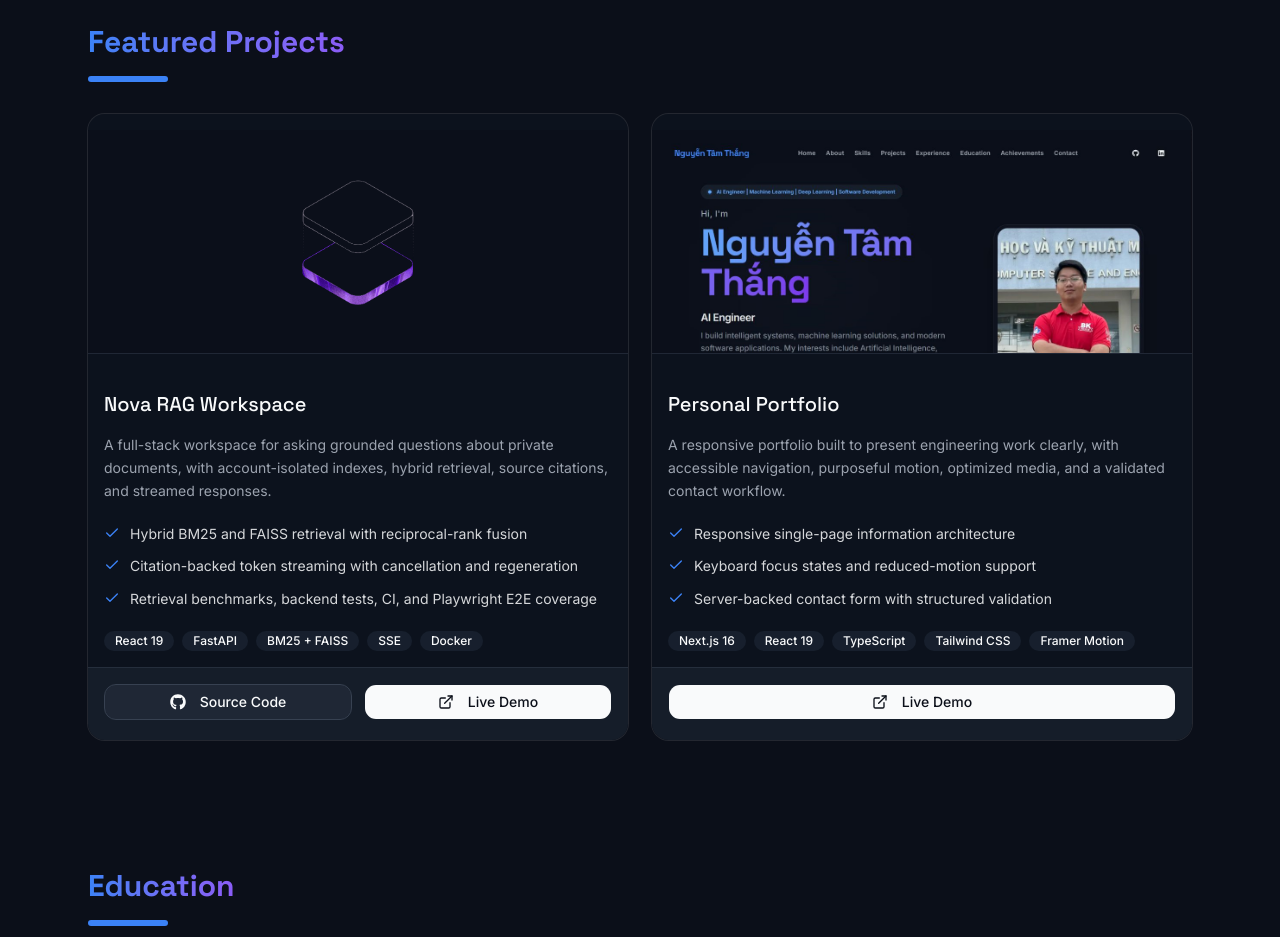
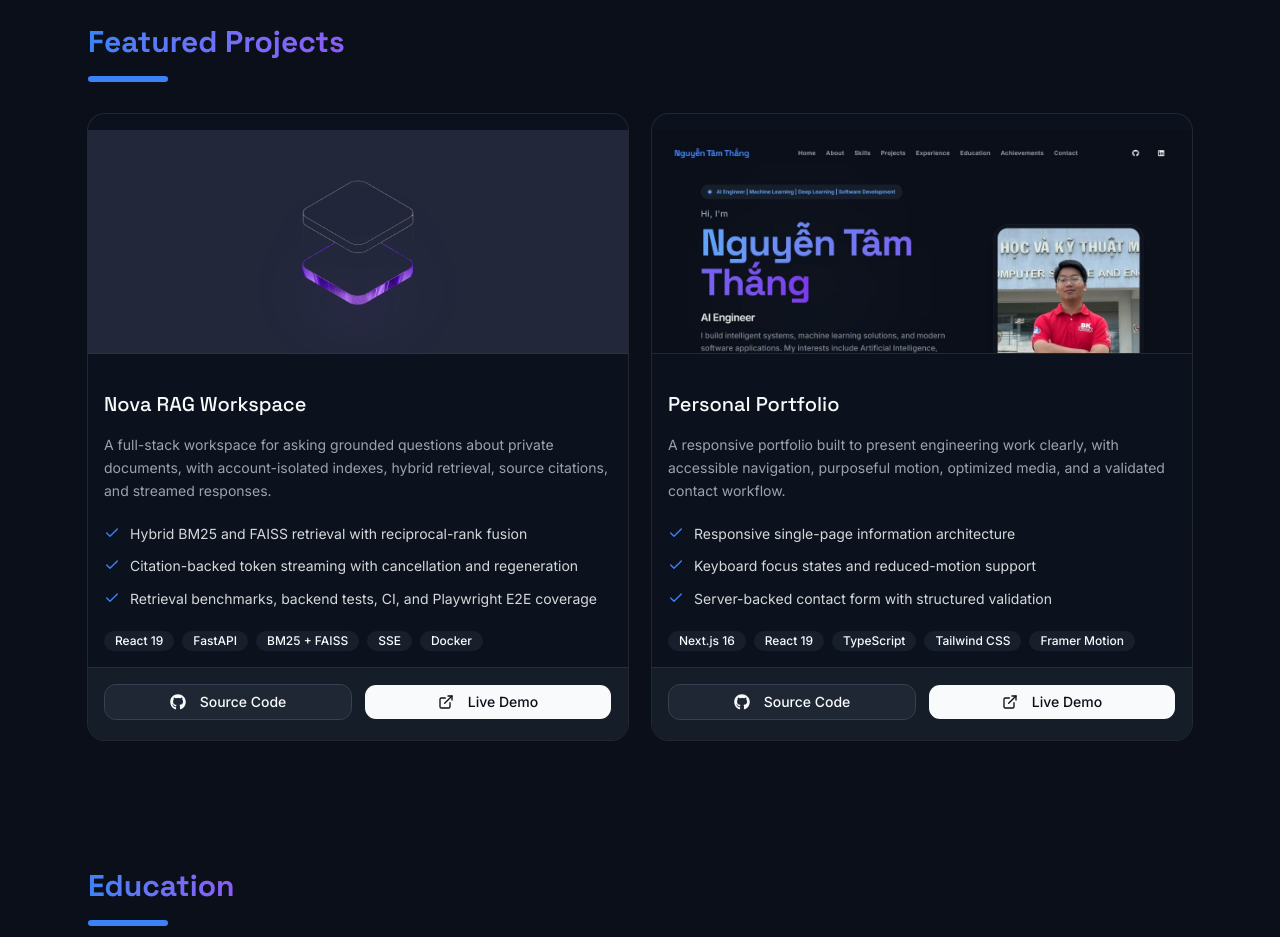
Before and after one commit to Thazg/Portfolio, a Next.js app: page / in a window 1280 px wide. Shown: the part 1760-2697 px from the top of the page. Built offline with nearby package versions, Linux system fonts and the light colour scheme.

Commit message:
Enhance featured project links and artwork

```diff
--- a/src/data/portfolio.ts
+++ b/src/data/portfolio.ts
@@ -50,7 +50,9 @@ export const PORTFOLIO_DATA = {
         "A full-stack workspace for asking grounded questions about private documents, with account-isolated indexes, hybrid retrieval, source citations, and streamed responses.",
       image: "/nova-rag.png",
       imageAlt: "Nova RAG layered product mark",
-      imageClassName: "object-contain p-10 md:p-12",
+      imageClassName:
+        "object-contain p-10 drop-shadow-[0_18px_26px_rgba(139,92,246,0.28)] md:p-12",
+      imageSurfaceClassName: "bg-[#22273a]",
       tech: ["React 19", "FastAPI", "BM25 + FAISS", "SSE", "Docker"],
       highlights: [
         "Hybrid BM25 and FAISS retrieval with reciprocal-rank fusion",
@@ -67,12 +69,14 @@ export const PORTFOLIO_DATA = {
       image: "/portfolio.png",
       imageAlt: "Nguyễn Tâm Thắng portfolio home page",
       imageClassName: "object-cover object-top",
+      imageSurfaceClassName: "bg-background/70",
       tech: ["Next.js 16", "React 19", "TypeScript", "Tailwind CSS", "Framer Motion"],
       highlights: [
         "Responsive single-page information architecture",
         "Keyboard focus states and reduced-motion support",
         "Server-backed contact form with structured validation",
       ],
+      github: "https://github.com/Thazg/Portfolio",
       demo: "https://nguyentamthang.vercel.app/",
     },
   ],
--- a/src/sections/Projects.tsx
+++ b/src/sections/Projects.tsx
@@ -25,7 +25,9 @@ export default function Projects() {
         {PORTFOLIO_DATA.projects.map((project) => (
           <StaggerItem key={project.title} className="group flex min-w-0">
             <Card className="flex h-full min-w-0 w-full flex-col overflow-hidden border-border/60 bg-card/35 transition-all duration-300 hover:-translate-y-1 hover:border-primary/40 hover:shadow-[0_20px_45px_-28px_rgba(59,130,246,0.55)]">
-              <div className="relative h-48 w-full overflow-hidden border-b border-border/50 bg-background/70 md:h-56">
+              <div
+                className={`relative h-48 w-full overflow-hidden border-b border-border/50 md:h-56 ${project.imageSurfaceClassName}`}
+              >
                 <Image
                   src={project.image}
                   alt={project.imageAlt}
```
